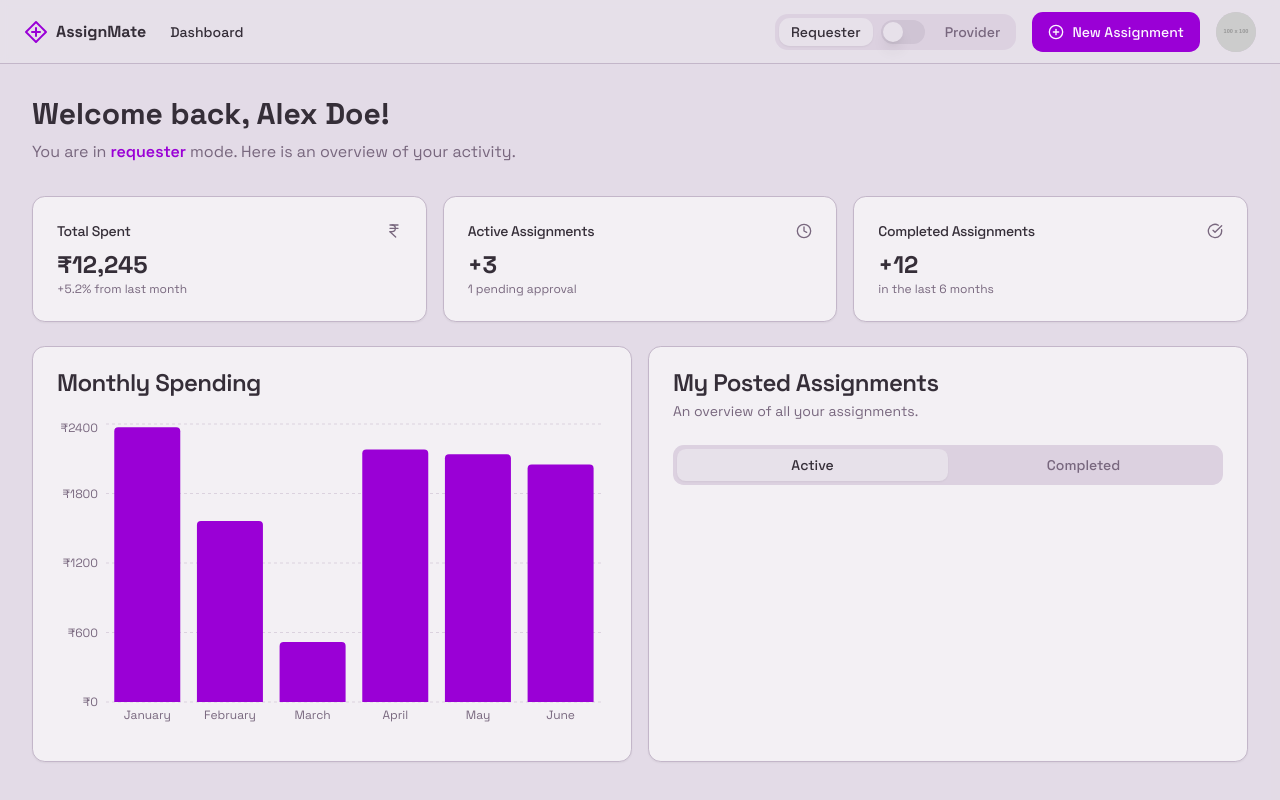
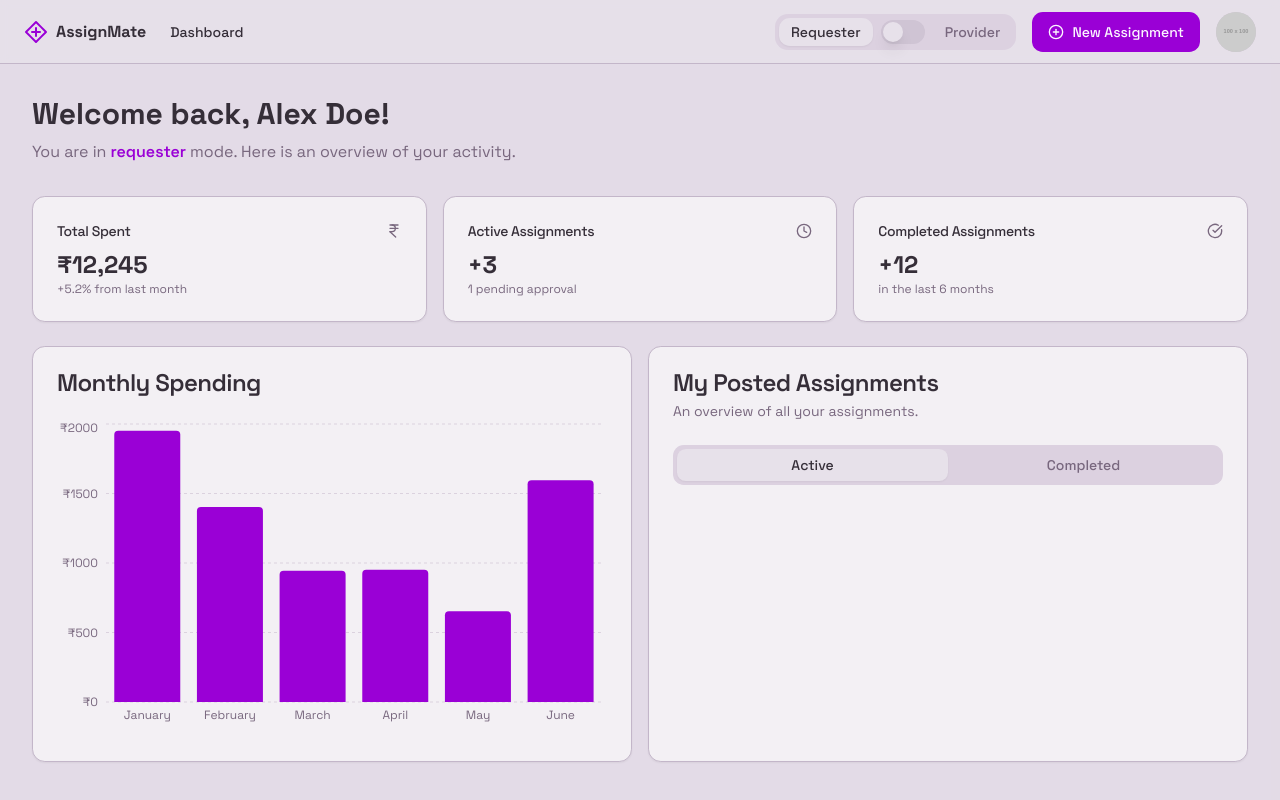
Before and after one commit to sourav0006/AssignMate, a Next.js app: page /dashboard in a window 1280 px wide. Built offline with nearby package versions, Linux system fonts and the light colour scheme.

Commit message:
still the error is there
Console Error

Hydration failed because the s

```diff
--- a/src/components/dashboard/StatsChart.tsx
+++ b/src/components/dashboard/StatsChart.tsx
@@ -1,18 +1,10 @@
 "use client"
 
 import { Bar, BarChart, CartesianGrid, ResponsiveContainer, XAxis, YAxis } from "recharts"
+import { useState, useEffect } from "react";
 
 import { Card, CardContent, CardHeader, CardTitle } from "@/components/ui/card"
 import { ChartContainer, ChartTooltip, ChartTooltipContent } from "@/components/ui/chart"
-
-const chartData = [
-  { month: "January", total: Math.floor(Math.random() * 2000) + 500 },
-  { month: "February", total: Math.floor(Math.random() * 2000) + 500 },
-  { month: "March", total: Math.floor(Math.random() * 2000) + 500 },
-  { month: "April", total: Math.floor(Math.random() * 2000) + 500 },
-  { month: "May", total: Math.floor(Math.random() * 2000) + 500 },
-  { month: "June", total: Math.floor(Math.random() * 2000) + 500 },
-]
 
 const chartConfig = {
   total: {
@@ -21,12 +13,29 @@ const chartConfig = {
 };
 
 export function StatsChart({ title, yAxisLabel }: { title: string, yAxisLabel: string }) {
+  const [chartData, setChartData] = useState<any[]>([]);
+  const [isClient, setIsClient] = useState(false);
+
+  useEffect(() => {
+    setIsClient(true);
+    setChartData([
+      { month: "January", total: Math.floor(Math.random() * 2000) + 500 },
+      { month: "February", total: Math.floor(Math.random() * 2000) + 500 },
+      { month: "March", total: Math.floor(Math.random() * 2000) + 500 },
+      { month: "April", total: Math.floor(Math.random() * 2000) + 500 },
+      { month: "May", total: Math.floor(Math.random() * 2000) + 500 },
+      { month: "June", total: Math.floor(Math.random() * 2000) + 500 },
+    ]);
+  }, []);
+
+
   return (
     <Card>
       <CardHeader>
         <CardTitle>{title}</CardTitle>
       </CardHeader>
       <CardContent className="pl-2">
+        {isClient ? (
         <ChartContainer config={chartConfig} className="min-h-[200px] w-full">
           <ResponsiveContainer width="100%" height={350}>
             <BarChart data={chartData}>
@@ -50,6 +59,9 @@ export function StatsChart({ title, yAxisLabel }: { title: string, yAxisLabel: s
             </BarChart>
           </ResponsiveContainer>
         </ChartContainer>
+        ) : (
+          <div className="min-h-[200px] w-full flex items-center justify-center">Loading chart...</div>
+        )}
       </CardContent>
     </Card>
   )
```
